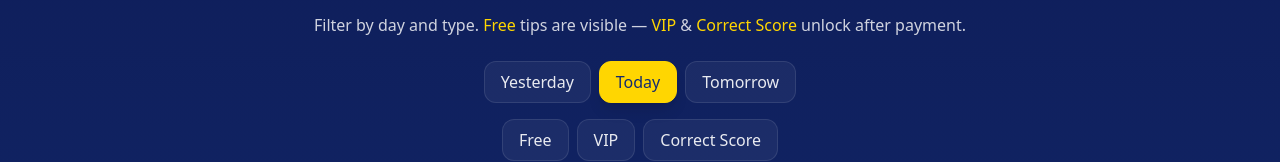
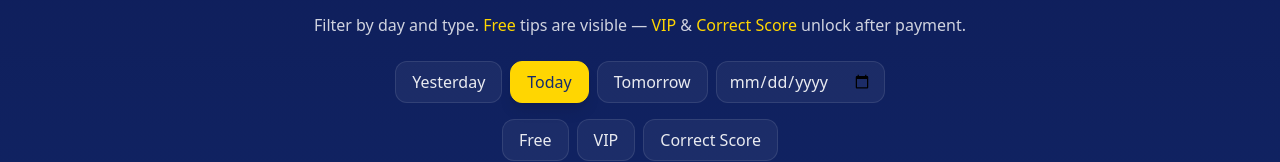
Before and after one commit to Emmanuel-Simpe-Osei/Bet-Genius, a Next.js app: page /predictions in a window 1280 px wide. Shown: the part 131-293 px from the top of the page. Built offline with nearby package versions, Linux system fonts and the light colour scheme; no server answers; the database is empty.

Commit message:
another future

```diff
--- a/app/predictions/page.jsx
+++ b/app/predictions/page.jsx
@@ -5,7 +5,6 @@ import { motion, AnimatePresence } from "framer-motion";
 import { supabase } from "../../lib/supabaseClient";
 import FiltersBar from "../../components/FiltersBar";
 import PredictionCard from "../../components/PredictionCard";
-
 import MessageModal from "../../components/MessageModal"; // ✅ glowing modal
 
 export default function PredictionsPage() {
@@ -13,6 +12,7 @@ export default function PredictionsPage() {
   const [loading, setLoading] = useState(true);
   const [activeType, setActiveType] = useState("All");
   const [activeDay, setActiveDay] = useState("Today");
+  const [selectedDate, setSelectedDate] = useState(null); // ✅ new state
   const [user, setUser] = useState(null);
   const [showModal, setShowModal] = useState(false);
   const [modalMessage, setModalMessage] = useState("");
@@ -52,7 +52,7 @@ export default function PredictionsPage() {
     fetchGames();
   }, []);
 
-  // ✅ Date helpers
+  // ✅ Helper functions
   const startOfDay = (d) =>
     new Date(d.getFullYear(), d.getMonth(), d.getDate());
   const addDays = (d, n) => {
@@ -61,6 +61,7 @@ export default function PredictionsPage() {
     return x;
   };
 
+  // ✅ Date ranges for quick filters
   const dayRanges = useMemo(() => {
     const now = new Date();
     const today = startOfDay(now);
@@ -74,18 +75,28 @@ export default function PredictionsPage() {
     };
   }, []);
 
-  // ✅ Smart filter by type & day
+  // ✅ Smart filtering by type, day, or custom date
   const filtered = useMemo(() => {
-    const [start, end] = dayRanges[activeDay] || dayRanges["All"];
+    let start, end;
+
+    // 📅 If a custom date is selected, filter that exact day
+    if (selectedDate) {
+      const chosen = new Date(selectedDate);
+      start = startOfDay(chosen);
+      end = addDays(start, 1);
+    } else {
+      // Otherwise, use the normal day filter (Yesterday, Today, Tomorrow)
+      [start, end] = dayRanges[activeDay] || dayRanges["All"];
+    }
 
     return games.filter((g) => {
       const created = new Date(g.created_at);
       const type = g.game_type?.toLowerCase();
 
-      // 🎯 Filter by date range
+      // 🎯 Date filter
       if (!(created >= start && created < end)) return false;
 
-      // 🟢 Show all if "All" selected
+      // 🟢 All types
       if (activeType === "All") return true;
 
       // 🧠 Smart type grouping
@@ -99,10 +110,10 @@ export default function PredictionsPage() {
         return type === "free";
       }
 
-      // fallback exact match
+      // fallback
       return type === activeType.toLowerCase();
     });
-  }, [games, activeDay, activeType, dayRanges]);
+  }, [games, activeDay, activeType, dayRanges, selectedDate]);
 
   return (
     <div className="min-h-screen bg-gradient-to-b from-[#0E1D59] to-[#142B6F] text-white">
@@ -134,7 +145,9 @@ export default function PredictionsPage() {
             setActiveType={setActiveType}
             activeDay={activeDay}
             setActiveDay={setActiveDay}
-            hideCustom // 👈 hides “Custom” filter button
+            selectedDate={selectedDate} // 👈 pass date
+            setSelectedDate={setSelectedDate}
+            hideCustom // hides “Custom” filter button
           />
         </div>
 
--- a/components/FiltersBar.jsx
+++ b/components/FiltersBar.jsx
@@ -1,33 +1,35 @@
 "use client";
 import { motion } from "framer-motion";
+import { useState } from "react";
 
 export default function FiltersBar({
   activeType,
   setActiveType,
   activeDay,
   setActiveDay,
-  hideCustom = false, // 👈 optional prop (default false)
+  hideCustom = false,
+  selectedDate,
+  setSelectedDate, // 👈 new prop for date picker
 }) {
-  // ✅ Tabs shown to the user (Custom tab hidden by default)
+  // ✅ Tabs shown to the user
   const typeTabs = hideCustom
     ? ["Free", "VIP", "Correct Score"]
     : ["Free", "VIP", "Correct Score", "Custom"];
 
   const dayTabs = ["Yesterday", "Today", "Tomorrow"];
 
-  // ✅ Handle clicks — ensures "Custom VIP" & "Custom Correct Score"
-  // still appear under VIP and Correct Score filters
+  // ✅ Handle type selection
   const handleTypeSelect = (tab) => {
-    // Internally normalize tab to handle grouping logic
-    if (tab === "VIP") {
-      // when user selects VIP → also show Custom VIP
-      setActiveType("VIP");
-    } else if (tab === "Correct Score") {
-      // when user selects Correct Score → also show Custom Correct Score
-      setActiveType("Correct Score");
-    } else {
-      setActiveType(tab);
-    }
+    if (tab === "VIP") setActiveType("VIP");
+    else if (tab === "Correct Score") setActiveType("Correct Score");
+    else setActiveType(tab);
+  };
+
+  // ✅ Handle custom date change
+  const handleDateChange = (e) => {
+    const newDate = e.target.value;
+    setSelectedDate(newDate);
+    setActiveDay("Custom"); // highlight that user picked a custom date
   };
 
   return (
@@ -38,7 +40,10 @@ export default function FiltersBar({
           <motion.button
             whileTap={{ scale: 0.95 }}
             key={tab}
-            onClick={() => setActiveDay(tab)}
+            onClick={() => {
+              setActiveDay(tab);
+              setSelectedDate(null); // reset calendar when using preset day
+            }}
             className={`px-4 py-2 rounded-xl border transition-all duration-200 ${
               activeDay === tab
                 ? "bg-[#FFD601] text-[#142B6F] border-[#FFD601] shadow-lg"
@@ -48,6 +53,15 @@ export default function FiltersBar({
             {tab}
           </motion.button>
         ))}
+
+        {/* 📅 Calendar Date Picker */}
+        <motion.input
+          whileTap={{ scale: 0.97 }}
+          type="date"
+          value={selectedDate || ""}
+          onChange={handleDateChange}
+          className="bg-white/5 text-white/90 border border-white/10 hover:bg-white/10 rounded-xl px-3 py-2 outline-none cursor-pointer"
+        />
       </div>
 
       {/* 🎮 Type Filter */}
```
